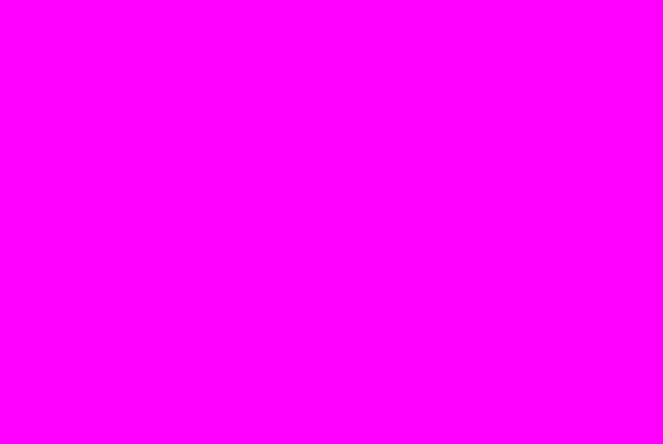
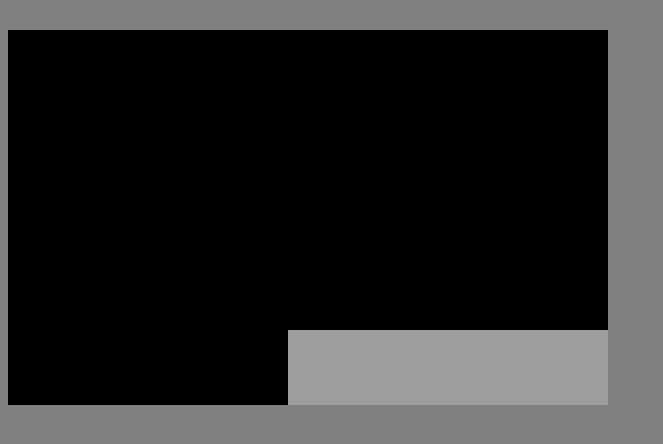
Before and after one commit to jessonfoo/space-invaders, a plain HTML site: page index.html in a window 1280 px wide. Shown: the whole page, without its empty margins (0-663 px from the left). Drawn offline with nearby package versions, Linux system fonts and the light colour scheme.

Commit message:
added ship & ship movement

```diff
--- a/index.html
+++ b/index.html
@@ -9,17 +9,17 @@
 <body>
   <style>
     .container {
-      width:100%;
-      max-width:600px;
+      /* width:100%; */
+      max-width:900px;
       position:relative;
       display:block;
       margin:30px 0 0;
     }
     body{
-      background:magenta;
+      background:grey;
     }
     .page-wrapper{
-      max-width:1200px;
+      /* max-width:1200px; */
     }
 
   </style>
--- a/js/main.js
+++ b/js/main.js
@@ -2,14 +2,14 @@ var dev = true;
 function gameCanvas() {
 	this.fps = 30;
 	this.canvas = document.getElementById('space-invaders');
-	this.width = 600;
+	this.width = 660;
 	this.height= 375;
-	this.minStarSpeed= 15;
-	this.maxStarSpeed= 30;
-	this.bgStars = 10;
 	this.intervalId = 0;
+  this.shipX = 300;
+  this.shipY = 280;
 }
-
+var sI= document.createElement('img');
+sI.src='http://cdn.wikimg.net/strategywiki/images/7/7a/Gorf_ship.png';
 
 gameCanvas.prototype.initialise = function(div) {
 	var self = this;
@@ -39,30 +39,46 @@ gameCanvas.prototype.draw = function() {
 	//	Draw the background.
  	ctx.fillStyle = '#000000';
 	ctx.fillRect(0, 0, this.width, this.height);
+  ctx.drawImage(sI,this.shipY,this.shipX);
 };
 gameCanvas.prototype.start = function() {
 	var self = this;
 	//	Start the timer.
 	this.intervalId = setInterval(function() {
-    console.log('redraw');
+    // console.log('redraw');
+    // console.log(self.shipX);
 		self.update();
 		self.draw();
 	}, 1000 / this.fps);
 };
 
 gameCanvas.prototype.stop = function() {
-  console.log('stop');
+  // console.log('stop');
 	clearInterval(this.intervalId);
 };
 
 gameCanvas.prototype.update = function() {
-  console.log('update');
+    // console.log('update');
+  var self = this;
+  window.onkeyup = function(e) {
+     var key = e.keyCode ? e.keyCode : e.which;
+     if (key == 37 && self.shipY > 60) {
+       self.shipY -= 60;
+       console.log(e,self.shipY);
+     }else if (key == 39 && self.shipY < 500) {
+       self.shipY += 60;
+       // console.log(e);
+       console.log(e,self.shipY);
+     }
+  }
 };
 
 if(dev == true){
   var test = new gameCanvas();
+    test.start();
   test.canvas.addEventListener('mouseover',function(e){
-    e.preventDefault();
+    // e.preventDefault();
+    console.log(e);
     test.start();
   });
   test.canvas.addEventListener('mouseleave',function(e){
```
